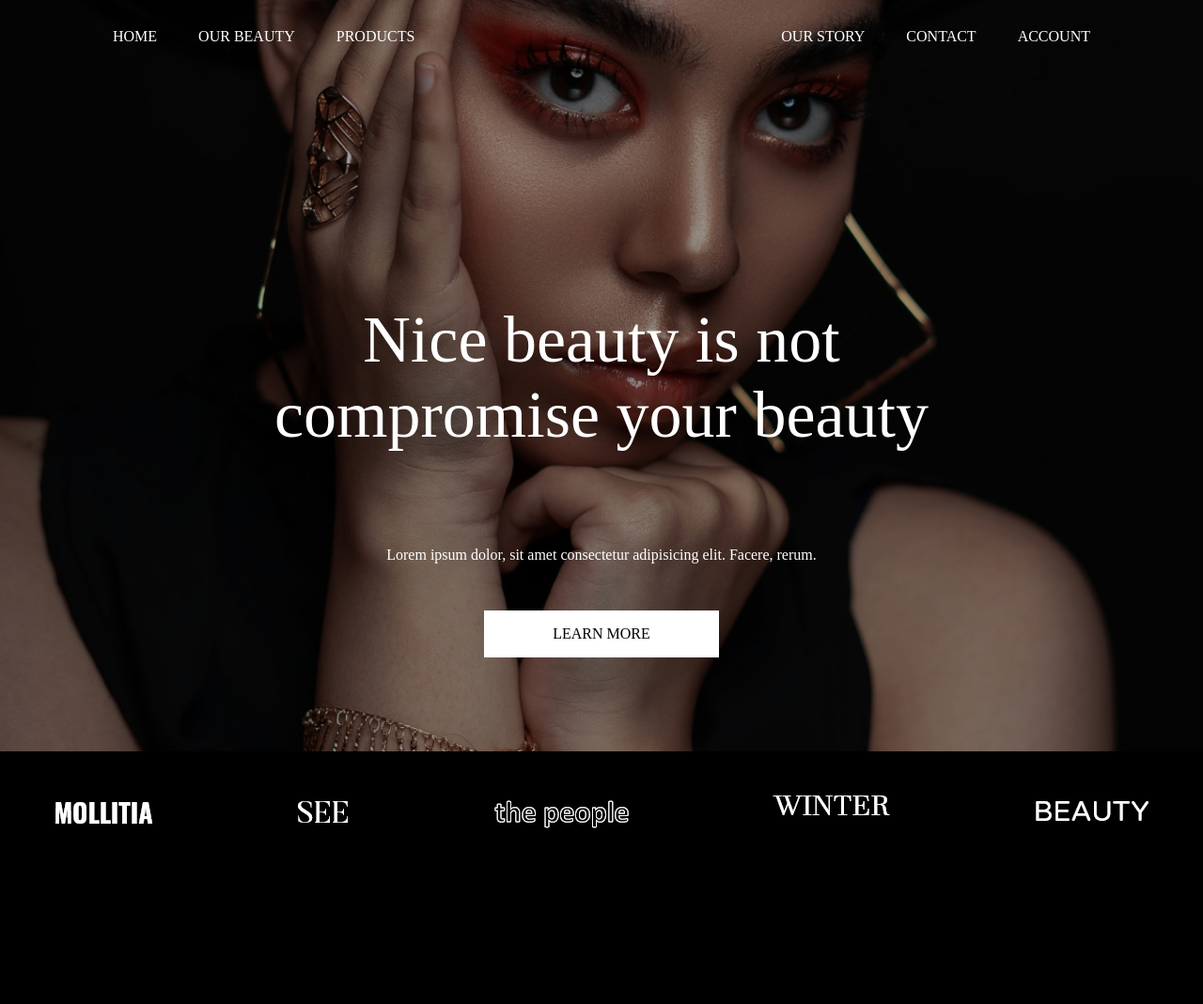
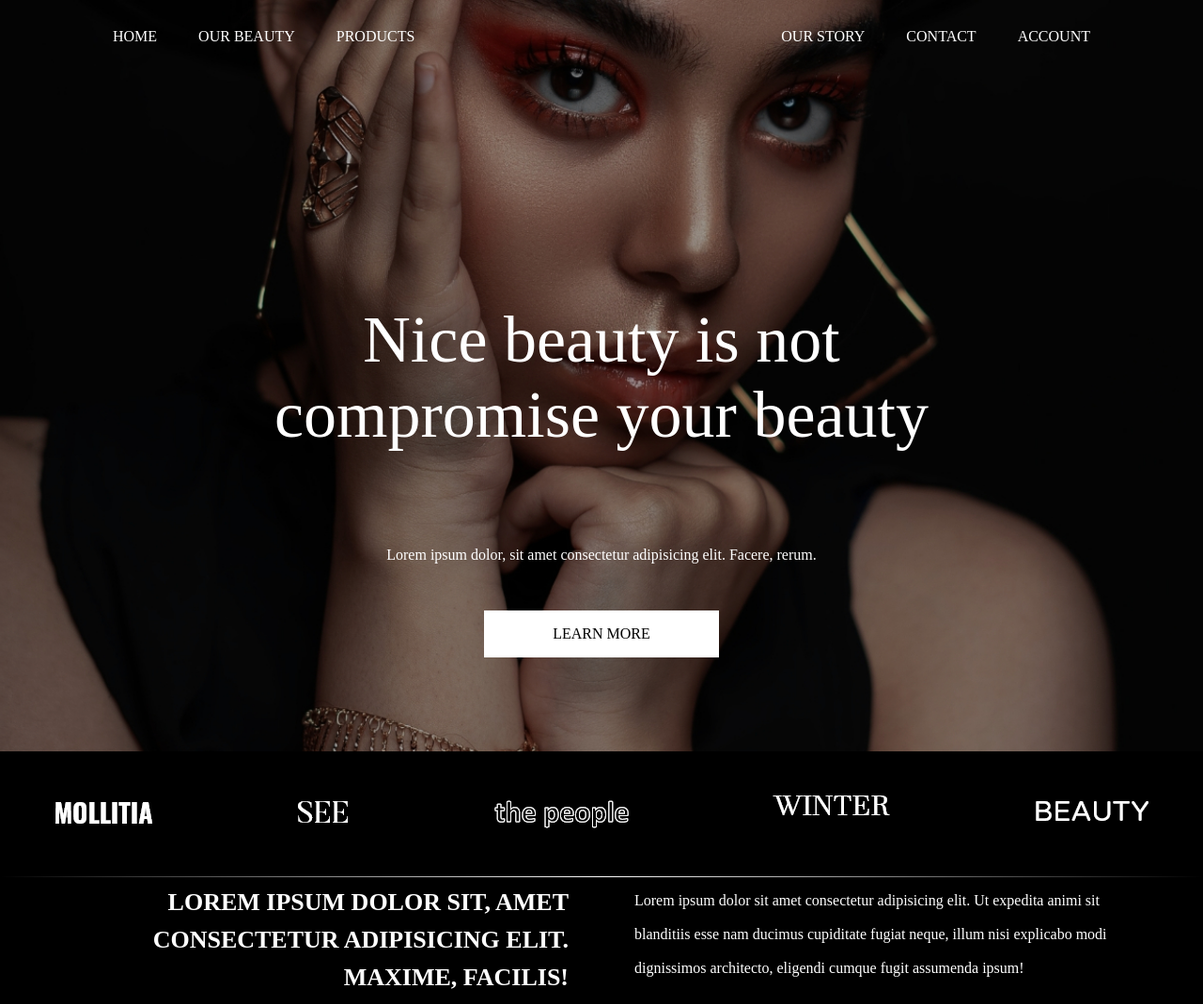
Before and after one commit to isaadnaseer/Beauty-blog-website, a plain HTML site: page index.html in a window 1280 px wide. Shown: the whole page at 94% size. Before the commit the page ends 933 px from the top, so only its background shows below. Drawn offline with Linux system fonts and the light colour scheme.

Commit message:
commit changes

```diff
--- a/index.html
+++ b/index.html
@@ -63,6 +63,18 @@
                 </div>
             </div>
         </section>
+        <div class="sec1">
+            <div class="container">
+                <div class="sec1-inner">
+                    <div class="text text-left">
+                        <h3>Lorem ipsum dolor sit, amet consectetur adipisicing elit. Maxime, facilis!</h3>
+                    </div>
+                    <div class="text text-right">
+                        <p>Lorem ipsum dolor sit amet consectetur adipisicing elit. Ut expedita animi sit blanditiis esse nam ducimus cupiditate fugiat neque, illum nisi explicabo modi dignissimos architecto, eligendi cumque fugit assumenda ipsum!</p>
+                    </div>
+                </div>
+            </div>
+        </div>
     </main>
 
 
--- a/style.css
+++ b/style.css
@@ -113,3 +113,37 @@ header ul li a {
   justify-content: space-between;
   align-items: center;
 }
+.sec1 {
+  position: relative;
+  padding: 8px 0;
+}
+.sec1 h3 {
+  text-transform: uppercase;
+  line-height: 40px;
+}
+.sec1 p {
+  line-height: 36px;
+}
+.sec1-inner {
+  display: flex;
+  flex-wrap: wrap;
+  justify-content: space-between;
+}
+.sec1 .text {
+  width: 47%;
+}
+.sec1 .text-right {
+  text-align: left;
+}
+.sec1 .text-left {
+  text-align: right;
+}
+.sec1::before {
+  content: "";
+  position: absolute;
+  top: 0;
+  left: 0;
+  width: 100%;
+  height: 1px;
+  background: linear-gradient(to left, transparent, #fff, transparent);
+}
```
